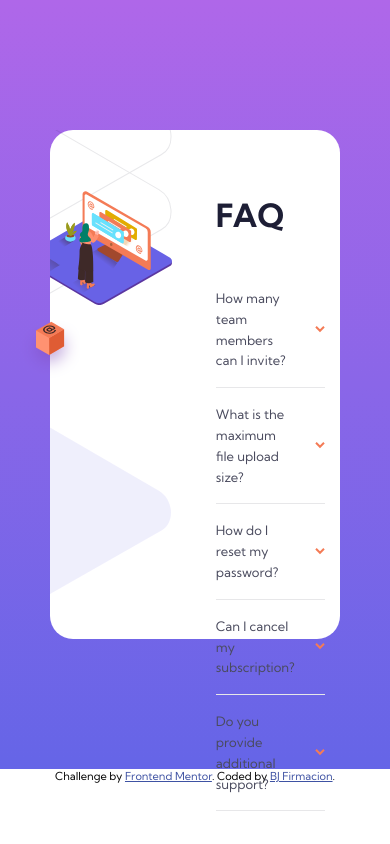
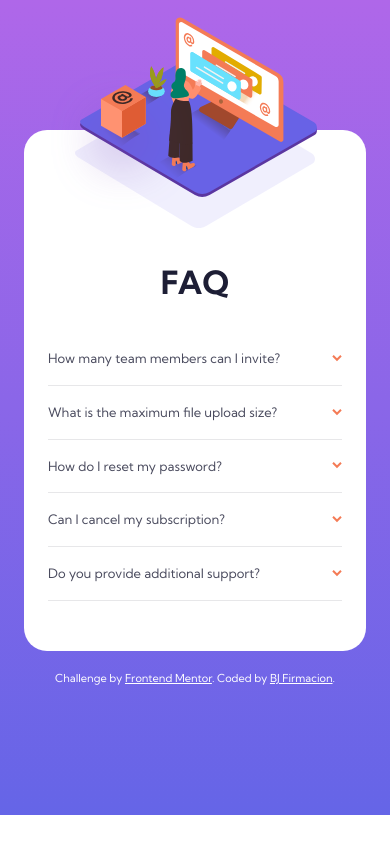
Before and after one commit to bjfirmacion/faq-accordion-card, a website: page index.html in a window 390 px wide. Drawn offline with Linux system fonts and the light colour scheme.

Commit message:
added accordion functionality

```diff
--- /dev/null
+++ b/accordion.js
@@ -0,0 +1,20 @@
+const questions = [...document.querySelectorAll('.faq-card__question')];
+const cardItems = [...document.querySelectorAll('.faq-card__item')];
+
+// Toggle item function
+function toggleItem() {
+  item = this.parentElement;
+  const siblings = [];
+  let sibling = item.parentElement.firstElementChild;
+
+  while (sibling) {
+    if (sibling !== item) siblings.push(sibling);
+    sibling = sibling.nextElementSibling;
+  }
+
+  siblings.forEach(sibling => sibling.classList.remove('active'));
+
+  item.classList.toggle('active');
+}
+
+questions.forEach(btn => btn.addEventListener('click', toggleItem));
--- a/index.html
+++ b/index.html
@@ -23,6 +23,11 @@
           <img class="faq-card__woman-image" src="images/illustration-woman-online-desktop.svg" alt="woman online">
         </div>
 
+        <div class="faq-card__image-mobile">
+          <img src="images/illustration-woman-online-mobile.svg" alt="woman online"
+            class="faq-card__woman-image-mobile">
+        </div>
+
         <div class="faq-card__text">
           <h3 class="faq-card__header heading-tertiary">FAQ</h3>
 
@@ -31,7 +36,7 @@
             <div class="faq-card__item">
               <div class="faq-card__question">
                 <p class="paragraph">How many team members can I invite?</p>
-                <img src="images/icon-arrow-down.svg" alt="dropdown-arrow-icon">
+                <img class="faq-card__arrow-icon" src="images/icon-arrow-down.svg" alt="dropdown-arrow-icon">
               </div>
               <div class="faq-card__answer">
                 <p class="paragraph">
@@ -44,7 +49,7 @@
             <div class="faq-card__item">
               <div class="faq-card__question">
                 <p class="paragraph">What is the maximum file upload size?</p>
-                <img src="images/icon-arrow-down.svg" alt="dropdown-arrow-icon">
+                <img class="faq-card__arrow-icon" src="images/icon-arrow-down.svg" alt="dropdown-arrow-icon">
               </div>
               <div class="faq-card__answer">
                 <p class="paragraph">
@@ -56,7 +61,7 @@
             <div class="faq-card__item">
               <div class="faq-card__question">
                 <p class="paragraph">How do I reset my password?</p>
-                <img src="images/icon-arrow-down.svg" alt="dropdown-arrow-icon">
+                <img class="faq-card__arrow-icon" src="images/icon-arrow-down.svg" alt="dropdown-arrow-icon">
               </div>
               <div class="faq-card__answer">
                 <p class="paragraph">
@@ -69,7 +74,7 @@
             <div class="faq-card__item">
               <div class="faq-card__question">
                 <p class="paragraph">Can I cancel my subscription?</p>
-                <img src="images/icon-arrow-down.svg" alt="dropdown-arrow-icon">
+                <img class="faq-card__arrow-icon" src="images/icon-arrow-down.svg" alt="dropdown-arrow-icon">
               </div>
               <div class="faq-card__answer">
                 <p class="paragraph">
@@ -81,7 +86,7 @@
             <div class="faq-card__item">
               <div class="faq-card__question">
                 <p class="paragraph">Do you provide additional support?</p>
-                <img src="images/icon-arrow-down.svg" alt="dropdown-arrow-icon">
+                <img class="faq-card__arrow-icon" src="images/icon-arrow-down.svg" alt="dropdown-arrow-icon">
               </div>
               <div class="faq-card__answer">
                 <p class="paragraph">
@@ -93,12 +98,15 @@
           </div>
         </div>
       </div>
+      <div class="attribution">
+        Challenge by <a href="https://www.frontendmentor.io?ref=challenge" target="_blank">Frontend Mentor</a>.
+        Coded by <a href="https://github.com/bjfirmacion/faq-accordion-card" target="_blank">BJ Firmacion</a>.
+      </div>
     </div>
   </section>
-  <div class="attribution">
-    Challenge by <a href="https://www.frontendmentor.io?ref=challenge" target="_blank">Frontend Mentor</a>.
-    Coded by <a href="#">BJ Firmacion</a>.
-  </div>
+
+
+  <script src="accordion.js"></script>
 </body>
 
 </html>
--- a/sass/_attribution.scss
+++ b/sass/_attribution.scss
@@ -1,8 +1,9 @@
   .attribution {
     font-size: 11px;
     text-align: center;
+    color: #fff;
   }
 
   .attribution a {
-    color: hsl(228, 45%, 44%);
+    color: #fff;
   }
--- a/sass/_faq-card.scss
+++ b/sass/_faq-card.scss
@@ -1,12 +1,12 @@
 .faq-card {
   max-width: 92rem;
-  height: 50.9rem;
+  height: 100%;
   margin: 0 auto;
   border-radius: 23px;
   background-color: #fff;
   position: relative;
-
   display: flex;
+  margin-bottom: 2rem;
 
   &__box-image {
     position: absolute;
@@ -14,6 +14,12 @@
     top: 37.5%;
     left: -10.5%;
     z-index: 1;
+
+    @media only screen and (max-width: 45em) {
+      display: none;
+      min-height: 53.5rem;
+      height: auto;
+    }
   }
 
   &__image {
@@ -30,6 +36,10 @@
     @media only screen and (max-width: 57.5em) {
       margin-right: 4.4rem;
     }
+
+    @media only screen and (max-width: 45em) {
+      display: none;
+    }
   }
 
   &__woman-image {
@@ -39,6 +49,32 @@
     right: 0;
   }
 
+  &__image-mobile {
+    width: 24rem;
+    height: 14.5rem;
+    position: absolute;
+    top: -5%;
+    left: 50%;
+    transform: translateX(-50%);
+
+    background-image: url(../images/bg-pattern-mobile.svg);
+    background-repeat: no-repeat;
+    background-size: initial;
+    background-position: center;
+
+    display: none;
+
+    @media only screen and (max-width: 45em) {
+      display: initial;
+    }
+  }
+
+  &__woman-image-mobile {
+    position: absolute;
+    top: -60%;
+    left: -10%;
+  }
+
   &__text {
     flex: 1;
     padding: 6.5rem 9.5rem 8.3rem 0;
@@ -46,16 +82,35 @@
     @media only screen and (max-width: 57.5em) {
       padding: 6.5rem 4.5rem 8.3rem 0;
     }
+
+    @media only screen and (max-width: 45em) {
+      padding: 13.2rem 2.4rem 5rem 2.4rem;
+    }
+
+    @media only screen and (max-width: 23em) {
+      padding: 11.5rem 1.8rem 1.8rem 1.8rem;
+    }
   }
 
   &__header {
     margin-bottom: 3.7rem;
+
+    @media only screen and (max-width: 45em) {
+      text-align: center;
+      margin-bottom: 3rem;
+    }
+
+    @media only screen and (max-width: 23em) {
+      margin-bottom: 1.5rem;
+    }
   }
 
   &__item {
     padding: 1.6rem 0;
     border-bottom: 1px solid $light-grayish-blue;
+    position: relative;
   }
+
 
   &__question {
     display: flex;
@@ -66,14 +121,19 @@
       font-size: 1.4rem;
       margin-right: 2rem;
       transition: color 0.2s;
+      z-index: 10;
 
       @media only screen and (max-width: 57.5em) {
         font-size: 1.3rem;
       }
+
+      @media only screen and (max-width: 23em) {
+        margin-right: 0;
+      }
     }
   }
 
-  &__item:hover {
+  &__question:hover {
     cursor: pointer;
 
     & .paragraph {
@@ -84,4 +144,24 @@
   &__answer {
     display: none;
   }
+
+  &__arrow-icon {
+    transition: transform 0.2s;
+    z-index: 10;
+  }
+
+  &__item.active {
+
+    .faq-card__question p {
+      font-weight: 700;
+    }
+
+    .faq-card__arrow-icon {
+      transform: rotate(180deg);
+    }
+
+    .faq-card__answer {
+      display: initial;
+    }
+  }
 }
--- a/sass/_layout.scss
+++ b/sass/_layout.scss
@@ -1,12 +1,30 @@
 .section-faq {
   width: 100%;
+  height: 76.8rem;
   background-image: linear-gradient(to bottom, $soft-violet, $soft-blue);
   padding: 13rem 0;
+
+  @media only screen and (max-width: 45em) {
+    height: auto;
+  }
 }
 
 .container {
   width: 100%;
+  height: 100%;
   max-width: 144rem;
   margin: 0 auto;
   padding: 0 5rem;
+
+  @media only screen and (max-width: 45em) {
+    height: auto;
+  }
+
+  @media only screen and (max-width: 28em) {
+    padding: 0 2.4rem;
+  }
+
+  @media only screen and (max-width: 23em) {
+    padding: 0 1.5rem;
+  }
 }
```
Also changed, not shown: css/style.css.
